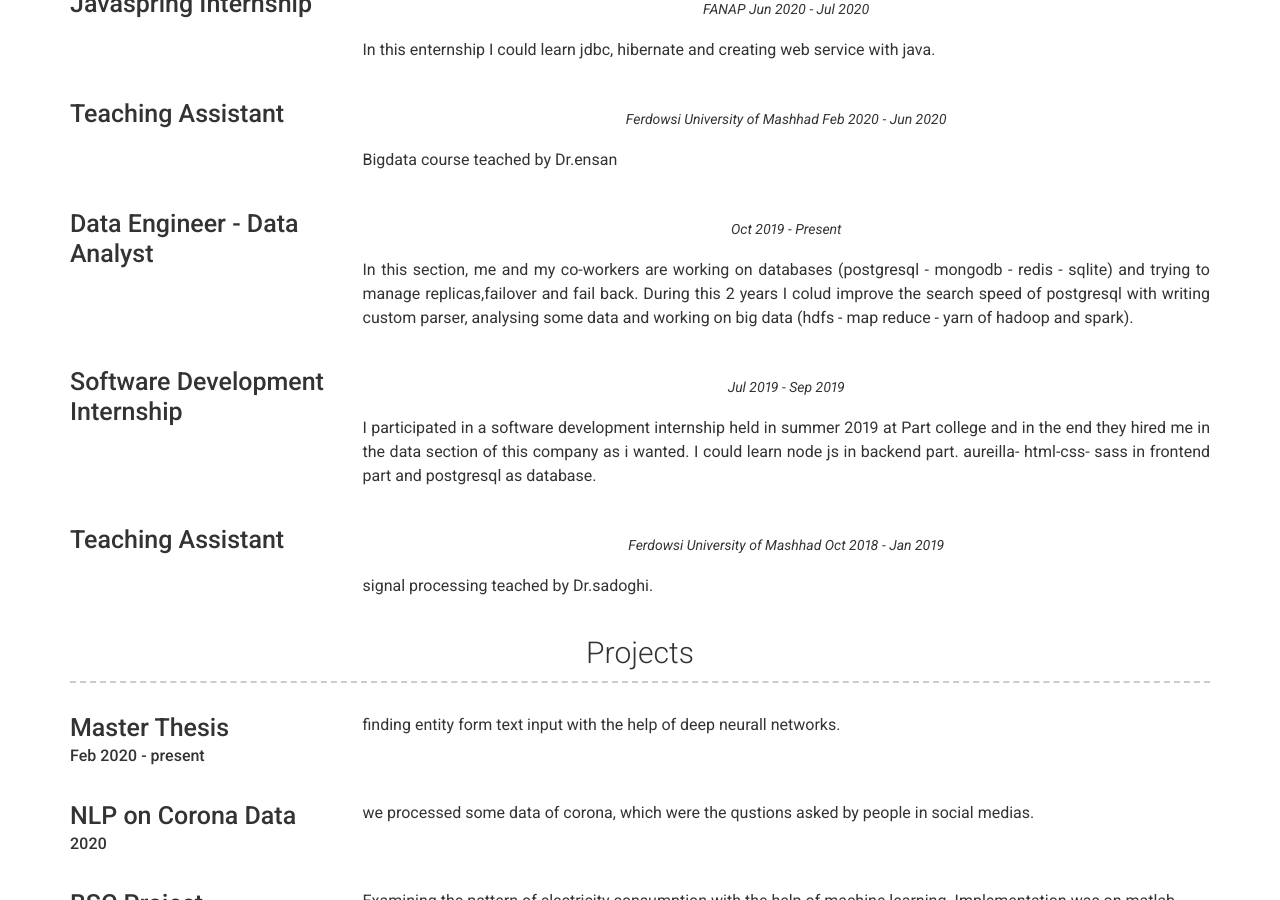
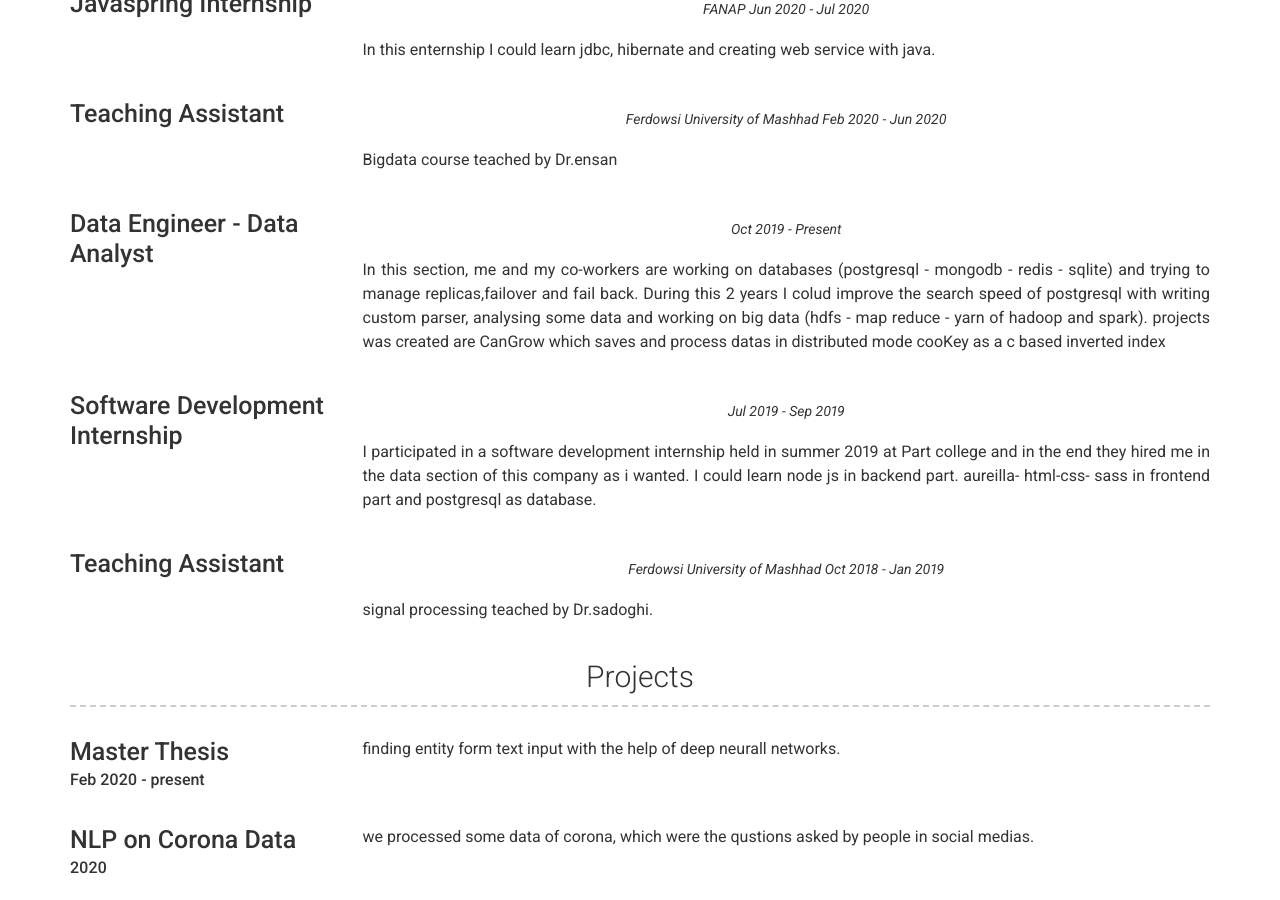
Before and after one commit to zahramahani/zahramahani.github.io, a Jekyll site: the page built from index.md, in a window 1280 px wide and 900 px high, scrolled down 775 px. Built offline with Jekyll 4.4.1, drawn with Linux system fonts in a browser that asks for light colours; nearby versions of some CDN libraries.

Commit message:
Update _config.yml

```diff
--- a/_config.yml
+++ b/_config.yml
@@ -63,6 +63,9 @@ content:
         description: | # this will include new lines to allow paragraphs
           In this section, me and my co-workers are working on databases (postgresql - mongodb - redis - sqlite) and trying to manage replicas,failover and fail back.
           During this 2 years I colud improve the search speed of postgresql with writing custom parser, analysing some data and working on big data (hdfs - map reduce - yarn of hadoop and spark).
+          projects was created are
+               CanGrow which saves and process datas in distributed mode
+               cooKey as a c based inverted index
 
       - layout: left
         title: Software Development Internship
```
